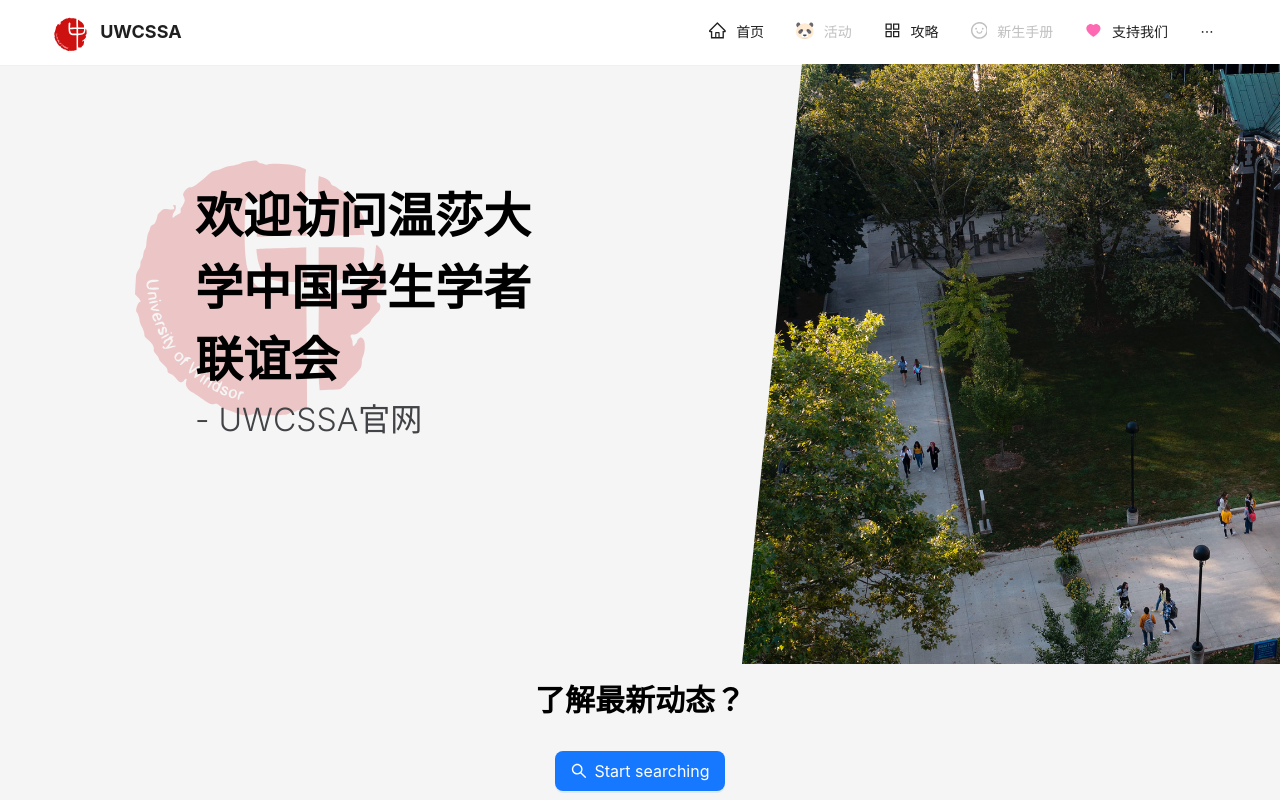
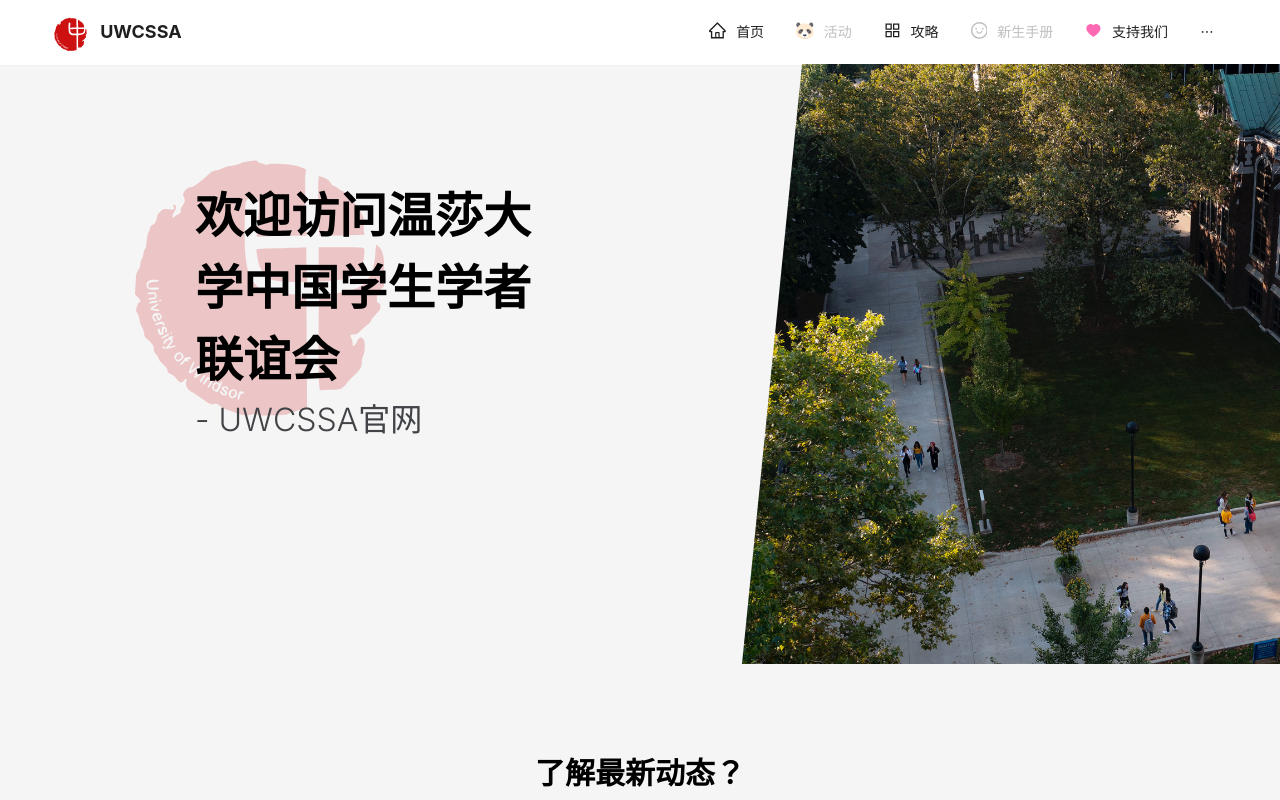
Before and after one commit to VsKendo/uwcssa_ca, a Next.js app: page / in a window 1280 px wide. Built offline with nearby package versions, Linux system fonts and the light colour scheme.

Commit message:
more space

```diff
--- a/src/app/_component/News.tsx
+++ b/src/app/_component/News.tsx
@@ -10,9 +10,8 @@
   const [size, setSize] = useState<SizeType>('large'); // default is 'middle'
   return(
     <>
-      <br/>
-      <br/>
-      <Title level={2}>了解最新动态？</Title>
+
+      <Title level={2} style={{ marginTop: '90px' }}>了解最新动态？</Title>
       <br/>
       <Button type="primary" size="large" icon={<SearchOutlined />}>
           Start searching
```
